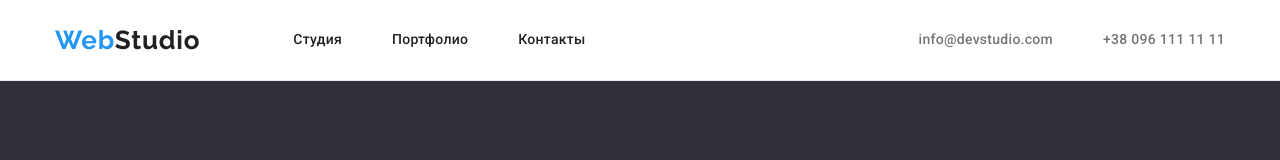
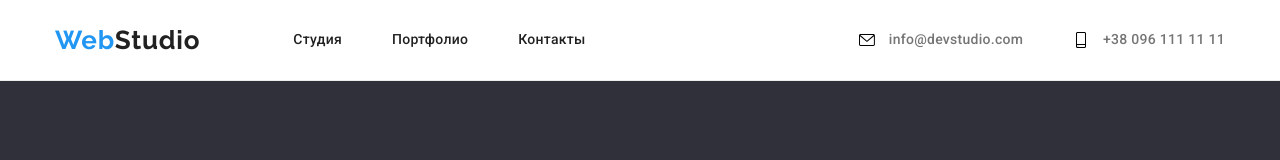
Before and after one commit to NatashaDashkovska/goit-markup-hw, a plain HTML site: page index.html in a window 1280 px wide. Shown: the top 160 px of the page. Drawn offline with nearby package versions, Linux system fonts and the light colour scheme.

Commit message:
header icons

```diff
--- a/css/styles.css
+++ b/css/styles.css
@@ -132,13 +132,24 @@ h6 {
 }
 
 .contacts-nav__item a {
+  display: block;
   text-decoration: none;
   color: var(--primary-text-color);
+  padding-top: 32px;
+  padding-bottom: 32px;
 }
 
-.contacts-nav__item a:hover,
-.contacts-nav__item a:focus {
+.contacts-nav__item svg {
+  margin-right: 10px;
+  vertical-align: bottom;
+  max-height: 16px;
+  max-width: 16px;
+}
+
+.contacts-nav__item :hover,
+.contacts-nav__item :focus {
   color: var(--accent-color);
+  fill: var(--accent-color);
 }
 
 .contacts-nav__item:not(:first-child) {
--- a/index.html
+++ b/index.html
@@ -30,10 +30,21 @@
         </nav>
         <ul class="contacts-nav">
           <li class="contacts-nav__item">
-            <a href="mailto:info@devstudio.com">info@devstudio.com</a>
+            <a href="mailto:info@devstudio.com">
+              <svg>
+                <use href="./images/svg/sprite.svg#icon-envelope"></use>
+              </svg>
+              info@devstudio.com
+            </a>
           </li>
           <li class="contacts-nav__item">
-            <a href="tel:+380961111111">+38 096 111 11 11</a>
+            <a href="tel:+380961111111">
+              <svg>
+                <use href="./images/svg/sprite.svg#icon-smartphone"></use>
+              </svg>
+
+              +38 096 111 11 11</a
+            >
           </li>
         </ul>
       </div>
```
Also changed, not shown: images/svg/Logo1.svg (added), images/svg/Logo2.svg (added), images/svg/Logo3.svg (added), images/svg/Logo4.svg (added), images/svg/Logo5.svg (added), images/svg/Logo6.svg (added), images/svg/antenna.svg (added), images/svg/astronaut.svg (added), images/svg/diagram.svg (added), images/svg/envelope (hover).svg (added), images/svg/facebook.svg (added), images/svg/instagram.svg (added), images/svg/linkedin.svg (added), images/svg/smartphone.svg (added), 2 more files, 1 other file.
